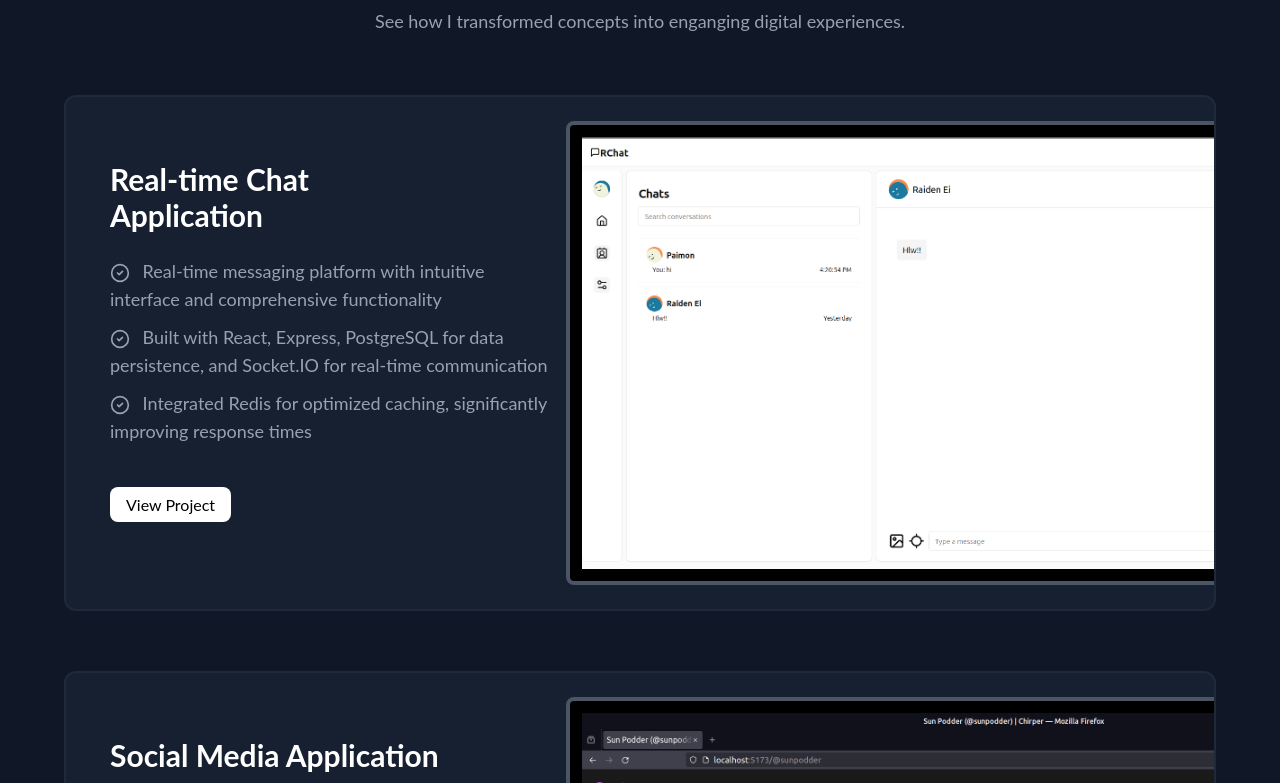
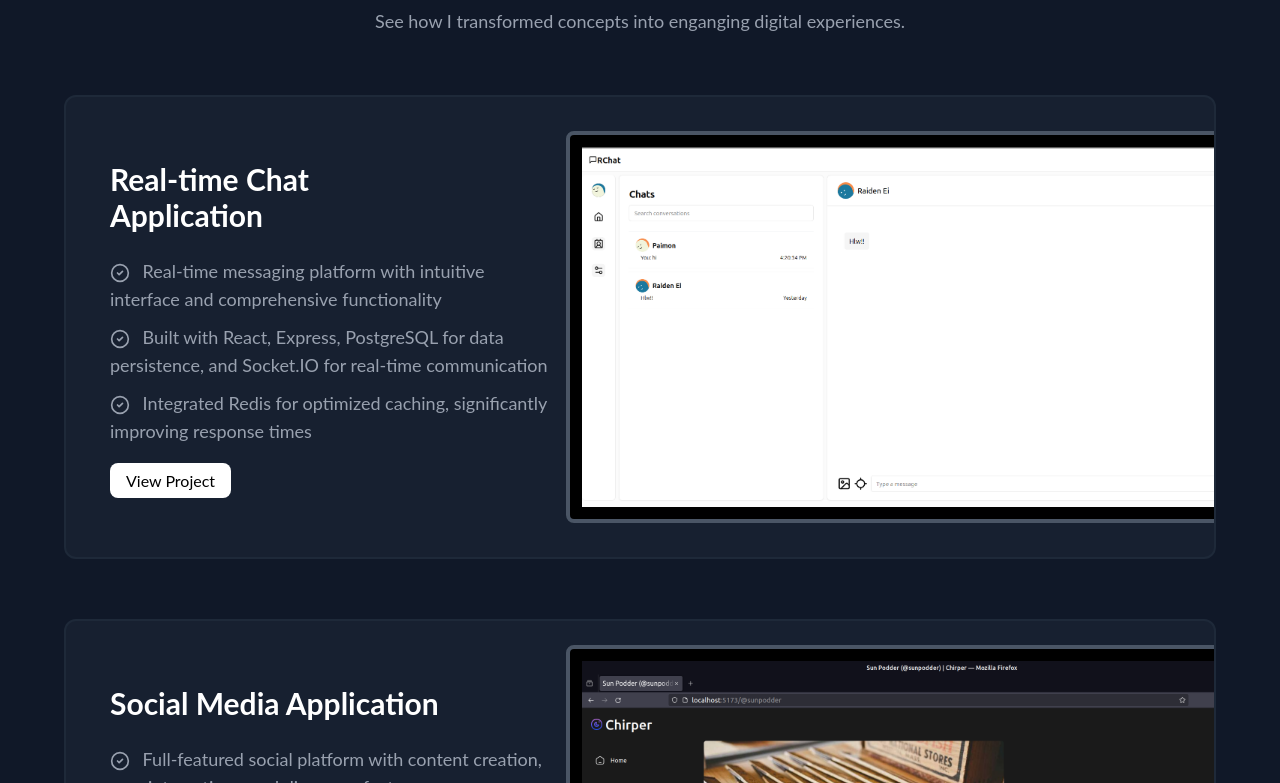
Before and after one commit to SunPodder/sunpodder.github.io, a React (Vite) app: page /#root in a window 1280 px wide. Shown: the part 1337-2120 px from the top of the page. Built offline with nearby package versions, Linux system fonts and the light colour scheme; a web font is replaced by a local one.

Commit message:
Refactor Footer, Hero, Nav, and Card components for improved layout and functionality

```diff
--- a/src/components/Footer/index.tsx
+++ b/src/components/Footer/index.tsx
@@ -8,7 +8,7 @@ function Footer() {
 			}}
 		>
 			<footer className="flex justify-between px-3 sm:px-6 md:px-12 py-8 border-t border-gray-800">
-				<div>sunpodder &copy; 2025. All Rights Reserved</div>
+				<div>sunpodder &copy; 2025</div>
 				<div>
 					<a href="" className="hover:text-green-600">View on GitHub</a>
 				</div>
--- a/src/components/Hero/index.tsx
+++ b/src/components/Hero/index.tsx
@@ -1,6 +1,7 @@
 import { ArrowDown } from "lucide-react";
 import TypewriterEffect from "./TypeWriterEffect";
 import StarField from "./StarField";
+import { useActiveSection } from "../../hooks/active-section";
 
 function Avatar({ className }: { className?: string }) {
 	return (
@@ -18,8 +19,13 @@ function Avatar({ className }: { className?: string }) {
 }
 
 function Hero() {
+	const { navigateTo } = useActiveSection();
+
 	return (
-		<div className="overflow-auto h-screen backdrop-blur-2xl px-8" id="home">
+		<div
+			className="overflow-auto h-screen backdrop-blur-2xl px-8"
+			id="home"
+		>
 			<Avatar className="mt-36 sm:mt-44 md:mt-56" />
 			<h2 className="text-4xl font-bold text-center mt-5">
 				Building Exceptional User Experiences
@@ -33,6 +39,7 @@ function Hero() {
 				<button
 					className="border border-gray-400 rounded-xl px-4 py-2 text-lg font-medium flex
 				items-center gap-1 cursor-pointer hover:bg-gray-100/10"
+					onClick={() => navigateTo("projects")}
 				>
 					Explore My Work
 					<ArrowDown className="w-6 h-6" />
@@ -40,6 +47,7 @@ function Hero() {
 				<button
 					className="bg-white text-black px-4 py-2 rounded-xl text-lg font-medium cursor-pointer
 				hover:bg-white/90"
+					onClick={() => navigateTo("contact")}
 				>
 					&#128075; Let's Connect
 				</button>
--- a/src/components/Nav/index.tsx
+++ b/src/components/Nav/index.tsx
@@ -17,7 +17,7 @@ const Link = memo(({
   return (
     <span
       className={twMerge(`
-        cursor-pointer px-5 py-2 rounded-4xl transition-colors duration-300 ease-in-out
+        cursor-pointer px-5 py-2 rounded-4xl transition-colors duration-100 ease-in
         ${isActive ? "bg-white/90 text-black" : "bg-transparent text-white hover:bg-white/30"}
       `)}
       onClick={() => onClick(href)}
--- a/src/components/Projects/Card.tsx
+++ b/src/components/Projects/Card.tsx
@@ -13,7 +13,7 @@ function Card({
 }) {
 	return (
 		<div className="border-2 border-gray-800 rounded-xl max-w-6xl w-full flex flex-col md:flex-row gap-4 text-left p-6 bg-gray-800/50 overflow-hidden mt-15">
-			<div className="w-full md:min-w-2/5 md:mt-10 md:ml-5">
+			<div className="w-full md:min-w-2/5 md:my-10 md:ml-5">
 				<h3 className="text-3xl font-bold w-4/5">{title}</h3>
 				<ul className="mt-6 text-lg text-gray-400">
 					{points.map((point, index) => (
@@ -23,7 +23,7 @@ function Card({
 						</li>
 					))}
 				</ul>
-				<div className="mt-12">
+				<div className="mt-6">
 					<a
 						className="bg-white text-black px-4 py-2 rounded-lg cursor-pointer"
 						href={href}
@@ -35,9 +35,9 @@ function Card({
 				</div>
 			</div>
 
-			<div className="w-full md:max-w-3/5 border-4 border-gray-600 bg-black rounded-lg p-3 min-w-4xl">
+			<div className="mt-4 md:my-auto w-full md:max-w-3/5 h-fit border-4 border-gray-600 bg-black rounded-lg p-3 min-w-4xl">
 				<div>
-					<img src={image} alt={title} />
+					<img src={image} alt={title} height="auto" width={720} />
 				</div>
 			</div>
 		</div>
```
